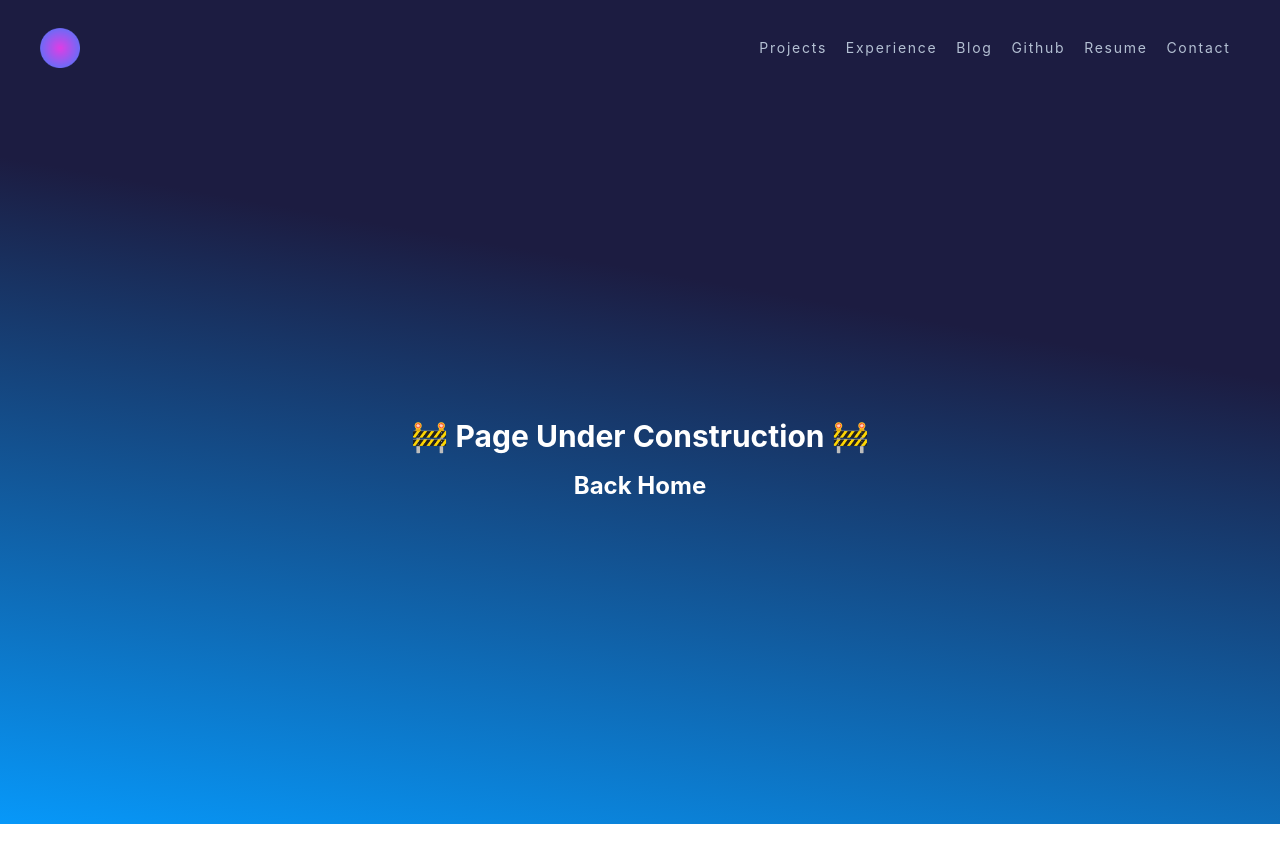
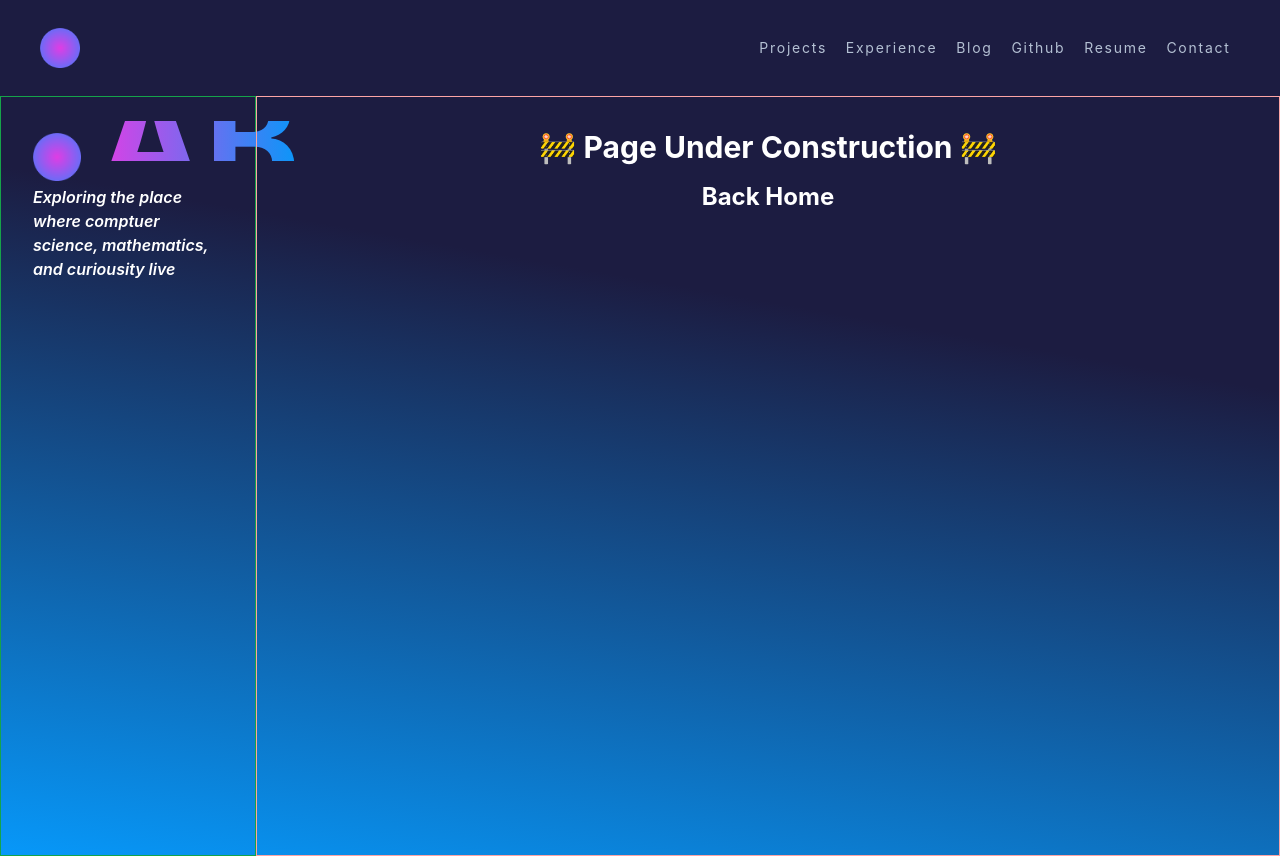
Before and after one commit to banushi-a/altonbanushi.com, a React (Create React App) app: page /blog in a window 1280 px wide. Before the commit the page ends 824 px from the top, so only its background shows below. Built offline with nearby package versions, Linux system fonts and the light colour scheme.

Commit message:
Work On Blog Page

```diff
--- /dev/null
+++ b/src/components/BlogLink.tsx
@@ -0,0 +1,14 @@
+type BlogLinkType = {
+  href: string;
+  target?: "_blank" | "_self" | "_parent" | "_top";
+};
+
+const BlogLink = ({ href, target = "_blank" }: BlogLinkType): JSX.Element => {
+  return (
+    <a href={href} target={target} className="border border-red-500">
+      content
+    </a>
+  );
+};
+
+export default BlogLink;
--- a/src/pages/Blog.tsx
+++ b/src/pages/Blog.tsx
@@ -1,23 +1,26 @@
 import { useLayoutEffect, useRef } from "react";
-import { Link } from "react-router-dom";
 import { gsap } from "gsap";
 import { ScrollTrigger } from "gsap/ScrollTrigger";
+
+import Logo from "../images/logo.png";
+import GradientText from "../components/GradientText";
+import { Link } from "react-router-dom";
 
 gsap.registerPlugin(ScrollTrigger);
 
 const Blog = (): JSX.Element => {
-  const constructionRefs = useRef<any[]>([]);
+  const blogLinkRefs = useRef<any[]>([]);
 
-  const constructionComponents: JSX.Element[] = [
+  const blogLinks: JSX.Element[] = [
     <h2
       className="font-bold text-3xl text-white"
-      ref={(elem) => constructionRefs.current.push(elem)}
+      ref={(elem) => blogLinkRefs.current.push(elem)}
     >
       🚧 Page Under Construction 🚧
     </h2>,
     <h3
       className="font-bold text-2xl text-white hover:underline"
-      ref={(elem) => constructionRefs.current.push(elem)}
+      ref={(elem) => blogLinkRefs.current.push(elem)}
     >
       <Link to="/">Back Home</Link>
     </h3>,
@@ -25,7 +28,7 @@ const Blog = (): JSX.Element => {
 
   // gsap animations
   useLayoutEffect(() => {
-    constructionRefs.current.forEach((ref, i) => {
+    blogLinkRefs.current.forEach((ref, i) => {
       gsap.fromTo(
         ref,
         {
@@ -51,13 +54,28 @@ const Blog = (): JSX.Element => {
 
   return (
     <div
-      className="text-white bg-my-blue min-h-[91vh] flex flex-col justify-center items-center gap-4"
+      className="grid grid-cols-5"
       style={{
         background:
           "linear-gradient(190deg, rgb(28, 28, 65) 30%, rgb(7, 152, 249) 100%)",
       }}
     >
-      {constructionComponents}
+      <div className="flex flex-col p-8 col-span-5 md:col-span-1 text-white border border-green-600">
+        <div className="flex items-center h-14 gap-4">
+          <img src={Logo} alt="Logo" className="h-12" />
+          <GradientText className="text-4xl sm:text-4xl md:text-4xl font-bold mb-0">
+            AB
+          </GradientText>
+        </div>
+
+        <h2 className="font-semibold italic">
+          Exploring the place where comptuer science, mathematics, and
+          curiousity live
+        </h2>
+      </div>
+      <div className="text-white min-h-[95dvh] p-8 flex flex-col justify-start items-center gap-4 col-span-5 md:col-span-4 border border-red-300">
+        {blogLinks}
+      </div>
     </div>
   );
 };
```
